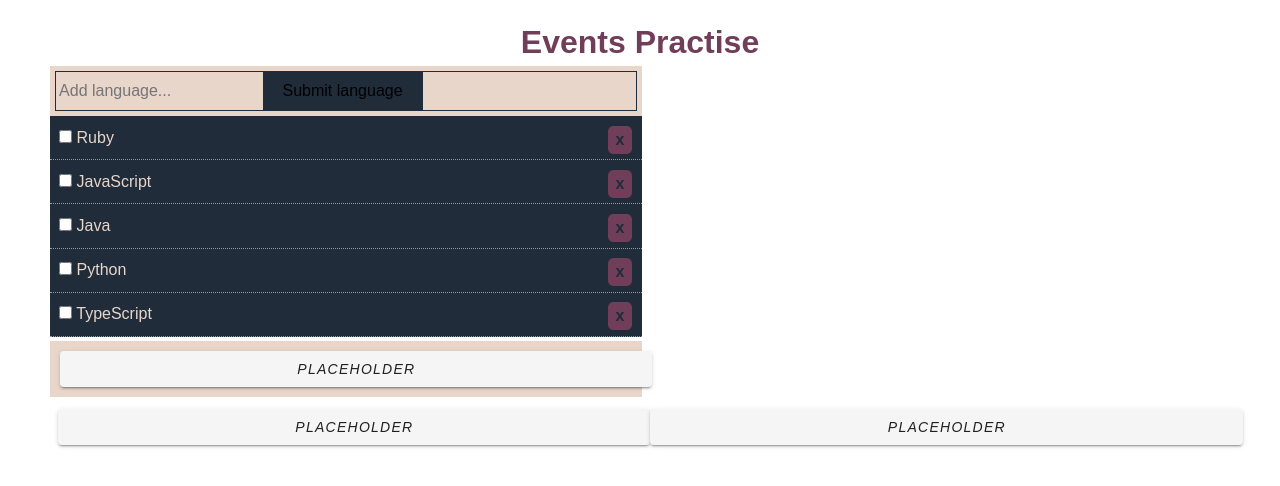
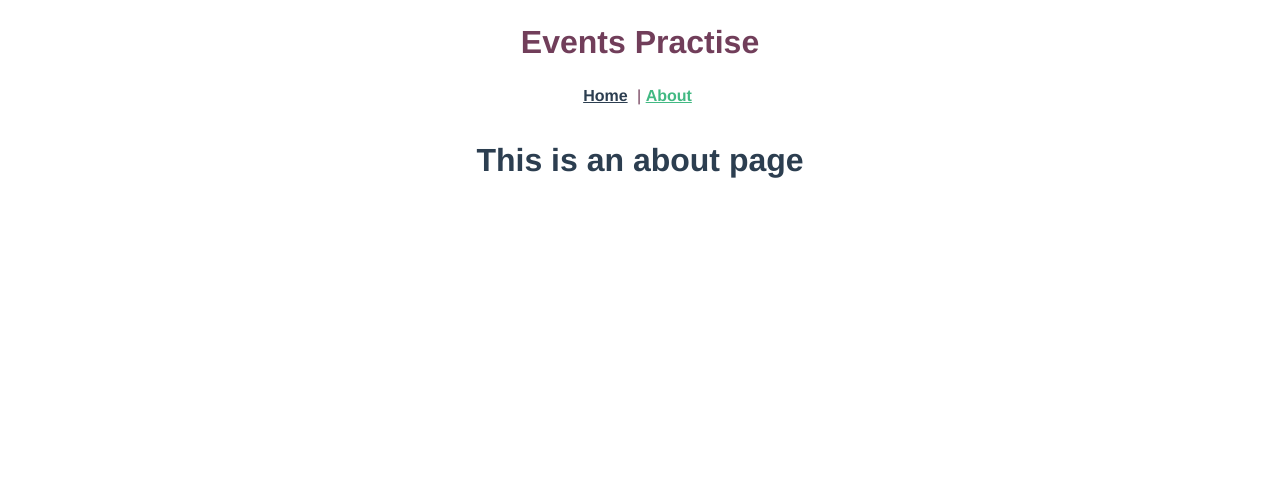
Before and after one commit to rcarmitage/js_sandbox, a Vue app in the folder vue_dom_events_app/vue_dom_events_app/: page /about in a window 1280 px wide. Shown: the top 486 px of the page. Built offline with nearby package versions, Linux system fonts and the light colour scheme.

Commit message:
added vue-router, Home and About pages work

```diff
--- a/vue_dom_events_app/vue_dom_events_app/package.json
+++ b/vue_dom_events_app/vue_dom_events_app/package.json
@@ -15,6 +15,7 @@
   },
   "devDependencies": {
     "@vue/cli-plugin-babel": "^4.1.0",
+    "@vue/cli-plugin-router": "^4.1.2",
     "@vue/cli-service": "^4.1.0",
     "node-sass": "^4.13.0",
     "sass": "^1.19.0",
--- a/vue_dom_events_app/vue_dom_events_app/src/App.vue
+++ b/vue_dom_events_app/vue_dom_events_app/src/App.vue
@@ -1,98 +1,40 @@
-<template lang="html">
+<template>
   <div id="app">
     <Header />
-    <v-container class="vuetify-flexbox-container">
-      <v-layout row wrap justify-space-around>
-        <v-flex xs12 md6 class="box">
-          <AddLanguage v-on:add-language="addLanguage" id="add-language" />
-          <Languages v-bind:languages="languages" v-on:del-language="deleteLanguage" />
-        </v-flex>
-        <v-flex xs12 md6 class="box">
-          <v-btn outline block class="placeholder">Placeholder</v-btn>
-        </v-flex>
-      </v-layout>
-      <v-layout row wrap justify-space-around>
-        <v-flex xs12 md6>
-          <v-btn outline block class="placeholder">Placeholder</v-btn>
-        </v-flex>
-        <v-flex xs12 md6>
-          <v-btn outline block class="placeholder">Placeholder</v-btn>
-        </v-flex>
-      </v-layout>
-    </v-container>
+    <router-view/>
   </div>
 </template>
 
 <script>
-import Header from "./components/layout/Header.vue";
-import Languages from "./components/Languages.vue";
-import AddLanguage from "./components/AddLanguage.vue";
+import Header from './components/layout/Header.vue'
 
 export default {
   name: "app",
   components: {
-    Header,
-    Languages,
-    AddLanguage
-  },
-  data() {
-    return {
-      languages: [
-        { id: 1, name: "Ruby", learning: false },
-        { id: 2, name: "JavaScript", learning: false },
-        { id: 3, name: "Java", learning: false },
-        { id: 4, name: "Python", learning: false },
-        { id: 5, name: "TypeScript", learning: false }
-      ]
-    };
-  },
-  methods: {
-    deleteLanguage(id) {
-      this.languages = this.languages.filter(language => language.id != id);
-    },
-    addLanguage(newLanguage) {
-      this.languages = [...this.languages, newLanguage];
+    Header
   }
 }
-};
 </script>
 
-<style lang="css">
-* {
-  margin: 0;
-  padding: 0;
+<style lang="scss">
+#app {
+  font-family: 'Avenir', Helvetica, Arial, sans-serif;
+  -webkit-font-smoothing: antialiased;
+  -moz-osx-font-smoothing: grayscale;
+  text-align: center;
+  color: #2c3e50;
 }
 
-body {
-  font-family: sans-serif;
-  line-height: 1.5rem;
-  margin: 20px;
+#nav {
+  padding: 30px;
+
+  a {
+    font-weight: bold;
+    color: #2c3e50;
+
+    &.router-link-exact-active {
+      color: #42b983;
     }
-
-.btn {
-  display: inline-block;
-  background: #202C39;
-  color: #E8D6CB;
-  padding: 7px 20px;
-  cursor: pointer;
   }
-
-.btn:hover {
-  background: #2E5266;
-}
-
-.box {
-  background: #E8D6CB;
-  margin: 2px;
-}
-
-#add-language {
-  margin: 5px;
-  border: 1px #202C39 solid;
-}
-
-.placeholder {
-  margin: 10px;
-  font-style: oblique;
 }
 </style>
--- a/vue_dom_events_app/vue_dom_events_app/src/components/layout/Header.vue
+++ b/vue_dom_events_app/vue_dom_events_app/src/components/layout/Header.vue
@@ -1,6 +1,10 @@
 <template>
   <header class="header">
     <h1 >Events Practise</h1>
+    <div id="nav">
+      <router-link to="/">Home</router-link> |
+      <router-link to="/about">About</router-link>
+    </div>
   </header>
 </template>
 
--- a/vue_dom_events_app/vue_dom_events_app/src/main.js
+++ b/vue_dom_events_app/vue_dom_events_app/src/main.js
@@ -1,10 +1,12 @@
 import Vue from 'vue'
 import App from './App.vue'
 import vuetify from './plugins/vuetify';
+import router from './router'
 
 Vue.config.productionTip = false
 
 new Vue({
   vuetify,
+  router,
   render: h => h(App)
 }).$mount('#app')
--- /dev/null
+++ b/vue_dom_events_app/vue_dom_events_app/src/router/index.js
@@ -0,0 +1,29 @@
+import Vue from 'vue'
+import VueRouter from 'vue-router'
+import Home from '../views/Home.vue'
+
+Vue.use(VueRouter)
+
+const routes = [
+  {
+    path: '/',
+    name: 'home',
+    component: Home
+  },
+  {
+    path: '/about',
+    name: 'about',
+    // route level code-splitting
+    // this generates a separate chunk (about.[hash].js) for this route
+    // which is lazy-loaded when the route is visited.
+    component: () => import(/* webpackChunkName: "about" */ '../views/About.vue')
+  }
+]
+
+const router = new VueRouter({
+  mode: 'history',
+  base: process.env.BASE_URL,
+  routes
+})
+
+export default router
--- /dev/null
+++ b/vue_dom_events_app/vue_dom_events_app/src/views/About.vue
@@ -0,0 +1,5 @@
+<template>
+  <div class="about">
+    <h1>This is an about page</h1>
+  </div>
+</template>
--- /dev/null
+++ b/vue_dom_events_app/vue_dom_events_app/src/views/Home.vue
@@ -0,0 +1,97 @@
+<template lang="html">
+  <div id="app">
+    <v-container class="vuetify-flexbox-container">
+      <v-layout row wrap justify-space-around>
+        <v-flex xs12 md6 class="box">
+          <AddLanguage v-on:add-language="addLanguage" id="add-language" />
+          <Languages v-bind:languages="languages" v-on:del-language="deleteLanguage" />
+        </v-flex>
+        <v-flex xs12 md6 class="box">
+          <v-btn outline block class="placeholder">Placeholder</v-btn>
+        </v-flex>
+      </v-layout>
+      <v-layout row wrap justify-space-around>
+        <v-flex xs12 md6>
+          <v-btn outline block class="placeholder">Placeholder</v-btn>
+        </v-flex>
+        <v-flex xs12 md6>
+          <v-btn outline block class="placeholder">Placeholder</v-btn>
+        </v-flex>
+      </v-layout>
+    </v-container>
+  </div>
+</template>
+
+<script>
+import Header from "../components/layout/Header.vue";
+import Languages from "../components/Languages.vue";
+import AddLanguage from "../components/AddLanguage.vue";
+
+export default {
+  name: "Home",
+  components: {
+    Header,
+    Languages,
+    AddLanguage
+  },
+  data() {
+    return {
+      languages: [
+        { id: 1, name: "Ruby", learning: false },
+        { id: 2, name: "JavaScript", learning: false },
+        { id: 3, name: "Java", learning: false },
+        { id: 4, name: "Python", learning: false },
+        { id: 5, name: "TypeScript", learning: false }
+      ]
+    };
+  },
+  methods: {
+    deleteLanguage(id) {
+      this.languages = this.languages.filter(language => language.id != id);
+    },
+    addLanguage(newLanguage) {
+      this.languages = [...this.languages, newLanguage];
+    }
+  }
+};
+</script>
+
+<style lang="css">
+* {
+  margin: 0;
+  padding: 0;
+}
+
+body {
+  font-family: sans-serif;
+  line-height: 1.5rem;
+  margin: 20px;
+}
+
+.btn {
+  display: inline-block;
+  background: #202C39;
+  color: #E8D6CB;
+  padding: 7px 20px;
+  cursor: pointer;
+}
+
+.btn:hover {
+  background: #2E5266;
+}
+
+.box {
+  background: #E8D6CB;
+  margin: 2px;
+}
+
+#add-language {
+  margin: 5px;
+  border: 1px #202C39 solid;
+}
+
+.placeholder {
+  margin: 10px;
+  font-style: oblique;
+}
+</style>
```
Lines whose indentation alone changed are shown as unchanged.
